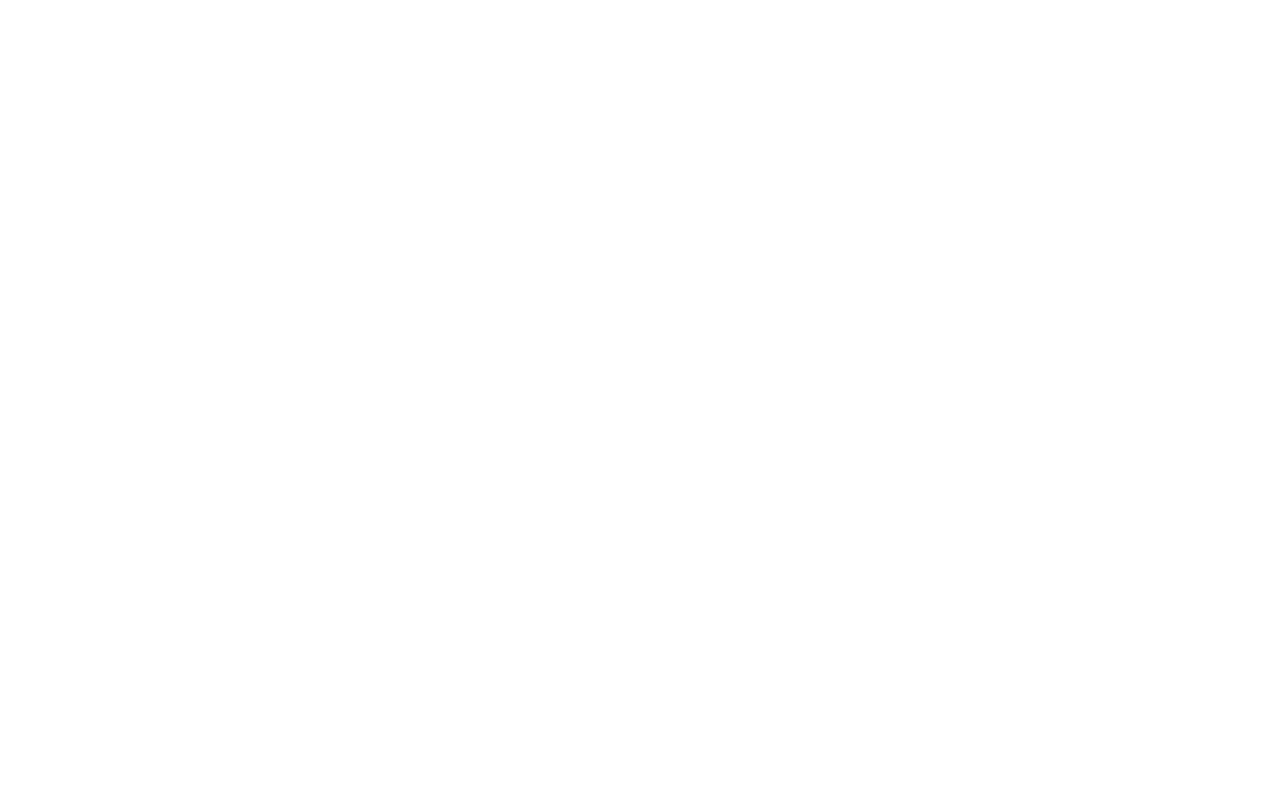
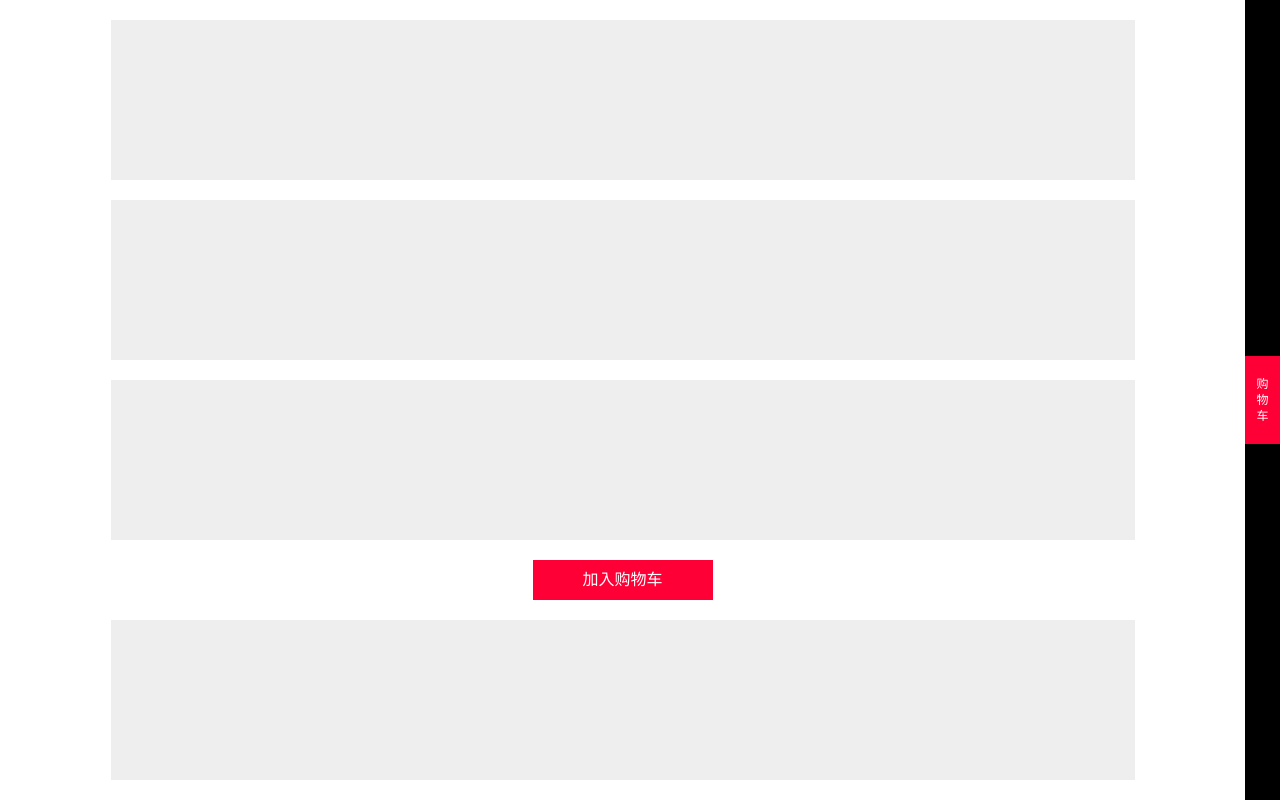
Before and after one commit to samuraime/physical-animations, a React (Create React App) app: page /motion/shopping in a window 1280 px wide. Shown: the top 800 px of the page. Built offline with nearby package versions, Linux system fonts and the light colour scheme.

Commit message:
finish shopping

```diff
--- a/src/App.js
+++ b/src/App.js
@@ -3,6 +3,7 @@
 import { Easing } from './pages/easing';
 import { Spring } from './pages/spring';
 import { Distribution, BetTable } from './pages/distribution';
+import { Shopping } from './pages/motion';
 import VectorDemo from './pages/vector';
 
 const routes = [
@@ -28,6 +29,10 @@
     path: '/distribution/bet-table',
     component: BetTable,
   },
+  {
+    path: '/motion/shopping',
+    component: Shopping,
+  },
 ];
 
 function App() {
--- /dev/null
+++ b/src/pages/motion/Shopping.js
@@ -0,0 +1,88 @@
+import React, { memo, useRef } from 'react';
+import Vector from '../../utils/Vector';
+import s from './Shopping.module.css';
+
+function jumpToCart(element, sourcePosition, targetPosition, done) {
+  // 做一个商品进购物车的抛物线
+  // given: sourceLocation, targetLocation, vx -> time
+  // in the y direction, deltaY = vy * t + 1 / 2 * ay * t ^ 2
+  // if given a, we can get v0.
+  // a should be positive, v0 should be negative.
+  const delta = Vector.sub(targetPosition, sourcePosition);
+  const t = 60;
+  const a = new Vector(0, .5);
+  const v = new Vector(delta.x / t, (delta.y - 1 / 2 * a.y * t ** 2) / t);
+
+  const p = sourcePosition.copy();
+
+  const updatePosition = (position) => {
+    element.style.display = 'block';
+    element.style.transform = `translate(${position.x}px, ${position.y}px)`;
+  };
+
+  const update = () => {
+    if (p.x > targetPosition.x) {
+      done && done();
+      return;
+    }
+
+     requestAnimationFrame(update);
+
+     // update position
+     updatePosition(p);
+
+     // calc new position
+     v.add(a);
+     p.add(v);
+  };
+
+  update();
+}
+
+function getElementPosition(element) {
+  const { left, top, width, height } = element.getBoundingClientRect();
+
+  return new Vector(left + width / 2, top + height / 2);
+}
+
+function Shopping() {
+  const cartRef = useRef(null);
+  const buyRef = useRef(null);
+  const itemRef = useRef(null);
+
+  const handleClick = () => {
+    const sourcePosition = getElementPosition(buyRef.current);
+    const targetPosition = getElementPosition(cartRef.current);
+    jumpToCart(itemRef.current, sourcePosition, targetPosition);
+  };
+
+  return (
+    <div className={s.root}>
+      <div>
+        <div ref={itemRef} className={s.item} />
+        <div className={s.placeholder} />
+        <div className={s.placeholder} />
+        <div className={s.placeholder} />
+        <button
+          ref={buyRef}
+          className={s.buy}
+          onClick={handleClick}
+        >
+          加入购物车
+        </button>
+        <div className={s.placeholder} />
+        <div className={s.placeholder} />
+        <div className={s.placeholder} />
+        <div className={s.placeholder} />
+        <div className={s.placeholder} />
+      </div>
+      <div className={s.sidebar}>
+        <div ref={cartRef} className={s.shoppingCart}>
+          <div className={s.cart}>购物车</div>
+        </div>
+      </div>
+    </div>
+  );
+}
+
+export default memo(Shopping);
--- /dev/null
+++ b/src/pages/motion/Shopping.module.css
@@ -0,0 +1,64 @@
+.root {
+  position: relative;
+  box-sizing: border-box;
+  padding-right: 35px;
+  height: 100vh;
+}
+
+.sidebar {
+  width: 35px;
+  height: 100vh;
+  position: fixed;
+  right: 0;
+  top: 0;
+  background: #000;
+  display: flex;
+  justify-content: center;
+  align-items: center;
+}
+
+.shoppingCart {
+  display: flex;
+  justify-content: center;
+  align-items: center;
+  width: 100%;
+  padding: 20px 0;
+  background: #ff0036;
+}
+
+.cart {
+  width: 20px;
+  font-size: 12px;
+  line-height: 16px;
+  text-align: center;
+  color: #fff;
+}
+
+.placeholder {
+  width: 80vw;
+  height: 20vh;
+  background: #eee;
+  margin: 20px auto;
+}
+
+.buy {
+  background: #ff0036;
+  color: #fff;
+  border: none;
+  font-size: 16px;
+  width: 180px;
+  line-height: 38px;
+  cursor: pointer;
+  display: block;
+  margin: 20px auto;
+}
+
+.item {
+  position: fixed;
+  left: -15px;
+  top: -15px;
+  width: 30px;
+  height: 30px;
+  background: url(../../images/fruit.png) no-repeat center / contain;
+  display: none;
+}
--- /dev/null
+++ b/src/pages/motion/index.js
@@ -0,0 +1 @@
+export { default as Shopping } from './Shopping';
```
Also changed, not shown: src/pages/motion/ShoppingCart.js (deleted, +0 -11 lines), src/images/fruit.png (added).
